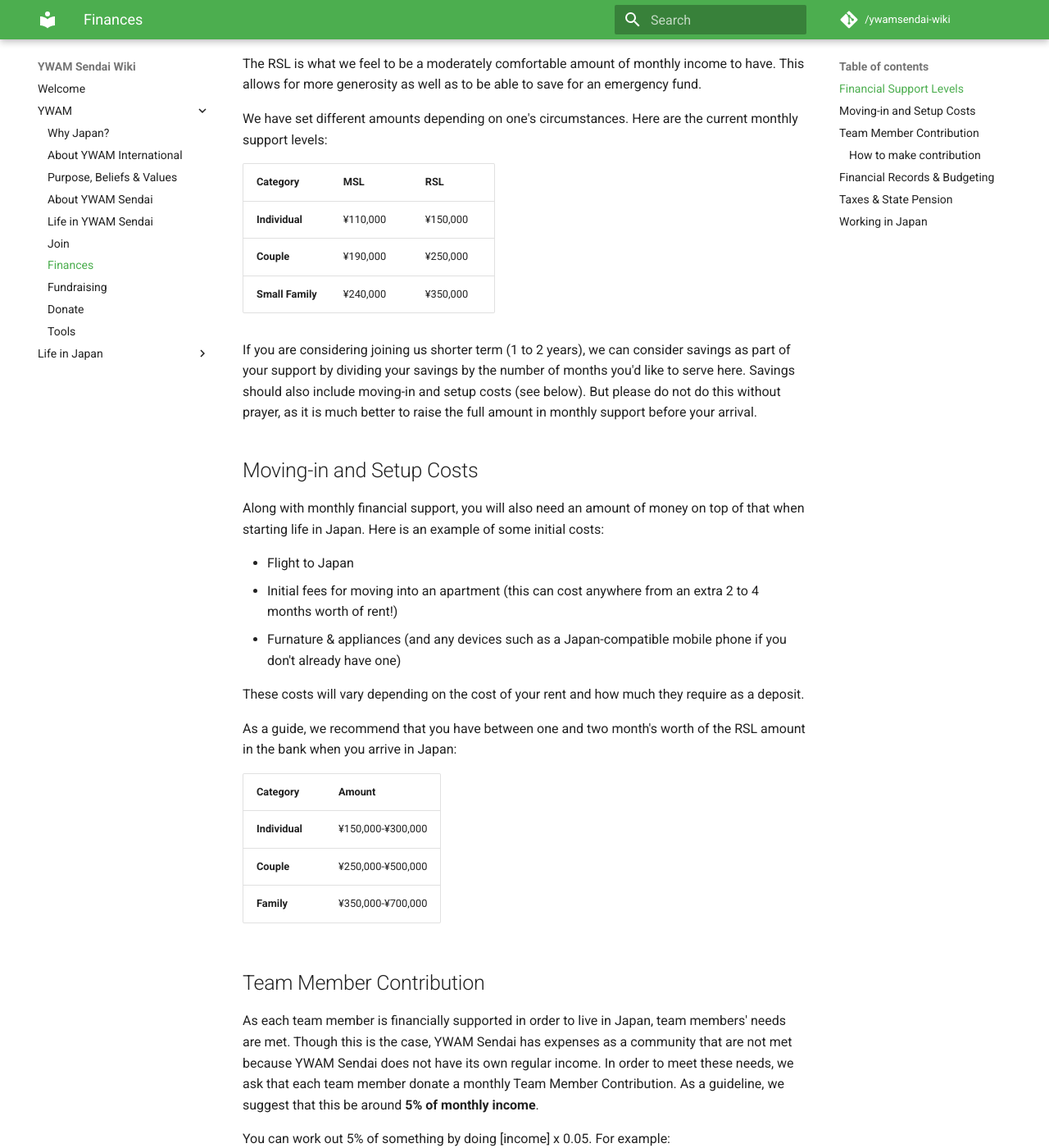
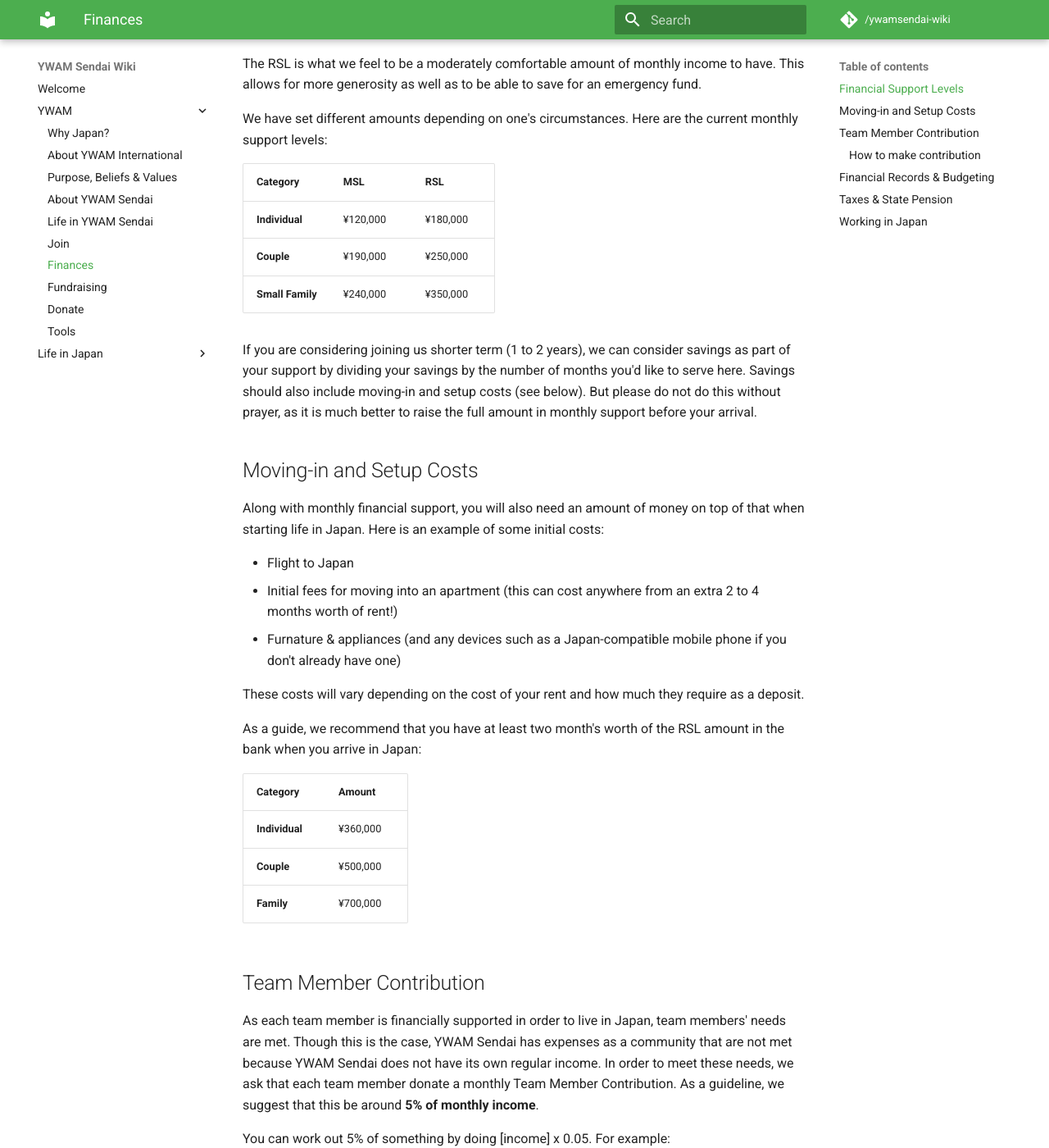
Before and after one commit to ywamsendai/ywamsendai-wiki, an MkDocs documentation site: the page built from docs/ywam/finances.md, in a window 1280 px wide and 1400 px high, scrolled down 900 px. Shown: the whole window at 82% size. Built offline with MkDocs 1.6.1 and Material for MkDocs 9.7.7, drawn with Linux system fonts in a browser that asks for light colours; comment, search, counter and statistics services are not loaded.

Commit message:
Raised the MSL and RSL for individuals

```diff
--- a/docs/ywam/finances.md
+++ b/docs/ywam/finances.md
@@ -20,7 +20,7 @@ We have set different amounts depending on one's circumstances. Here are the cur
 
 Category | MSL | RSL
 --------- | --------- | ---------
-**Individual** | ¥110,000 | ¥150,000
+**Individual** | ¥120,000 | ¥180,000
 **Couple** | ¥190,000 | ¥250,000
 **Small Family** | ¥240,000 | ¥350,000
 
@@ -36,13 +36,13 @@ Along with monthly financial support, you will also need an amount of money on t
 
 These costs will vary depending on the cost of your rent and how much they require as a deposit.
 
-As a guide, we recommend that you have between one and two month's worth of the RSL amount in the bank when you arrive in Japan:
+As a guide, we recommend that you have at least two month's worth of the RSL amount in the bank when you arrive in Japan:
 
 Category | Amount
 --------- | ---------
-**Individual** | ¥150,000-¥300,000
-**Couple** | ¥250,000-¥500,000
-**Family** | ¥350,000-¥700,000
+**Individual** | ¥360,000
+**Couple** | ¥500,000
+**Family** | ¥700,000
 
 ## Team Member Contribution
 
```
Also changed, not shown: docs/ywam/ywamsendailife.md (+1 -1 lines).
